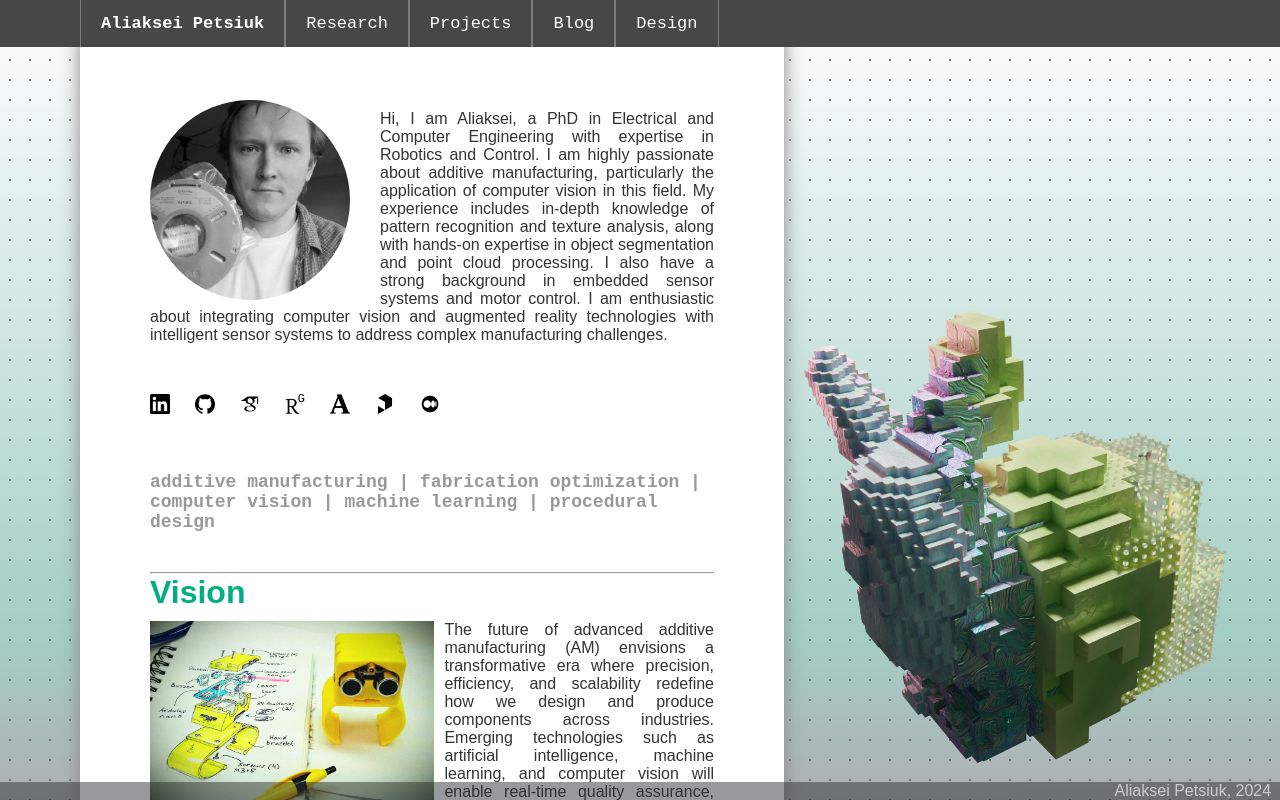
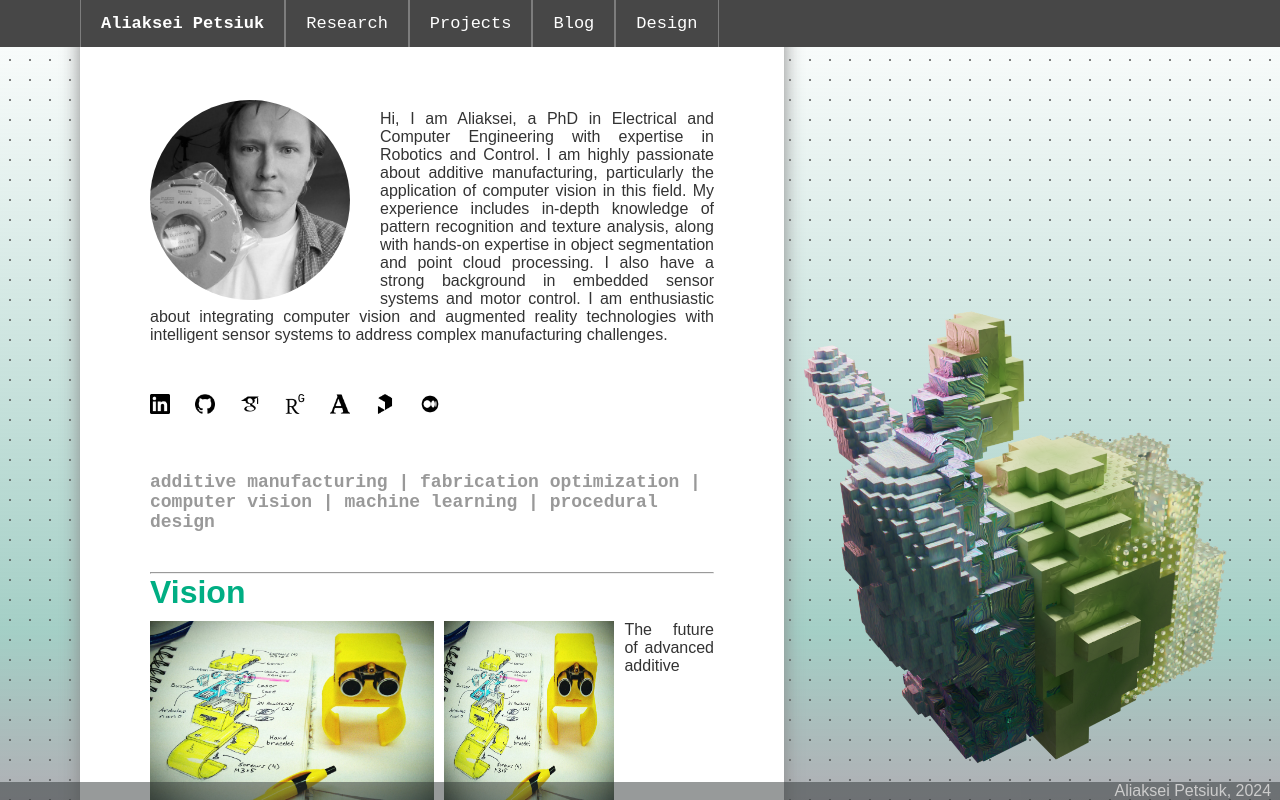
Before and after one commit to apetsiuk/sandbox, a Next.js app: page / in a window 1280 px wide. Shown: the top 800 px of the page. Built offline with nearby package versions, Linux system fonts and the light colour scheme.

Commit message:
Update page.tsx

```diff
--- a/app/page.tsx
+++ b/app/page.tsx
@@ -1,5 +1,6 @@
 import Link from 'next/link';
 import logoImg from '@/assets/ap_logo.jpg';
+import Image from "next/image";
 
 export default function Home() {
   return (
@@ -47,6 +48,14 @@ export default function Home() {
         <h1>Vision</h1>
         <p>
           <img src="/home/vision_img.jpg" height="180" alt="vision" />
+
+          <Image
+          src="/home/vision_img.jpg"
+          alt="vision"
+          width={180}
+          height={180}
+          priority
+        />
           The future of advanced additive manufacturing (AM) envisions a transformative era where precision, efficiency,
           and scalability redefine how we design and produce components across industries. Emerging technologies such as
           artificial intelligence, machine learning, and computer vision will enable real-time quality assurance, adaptive
```
